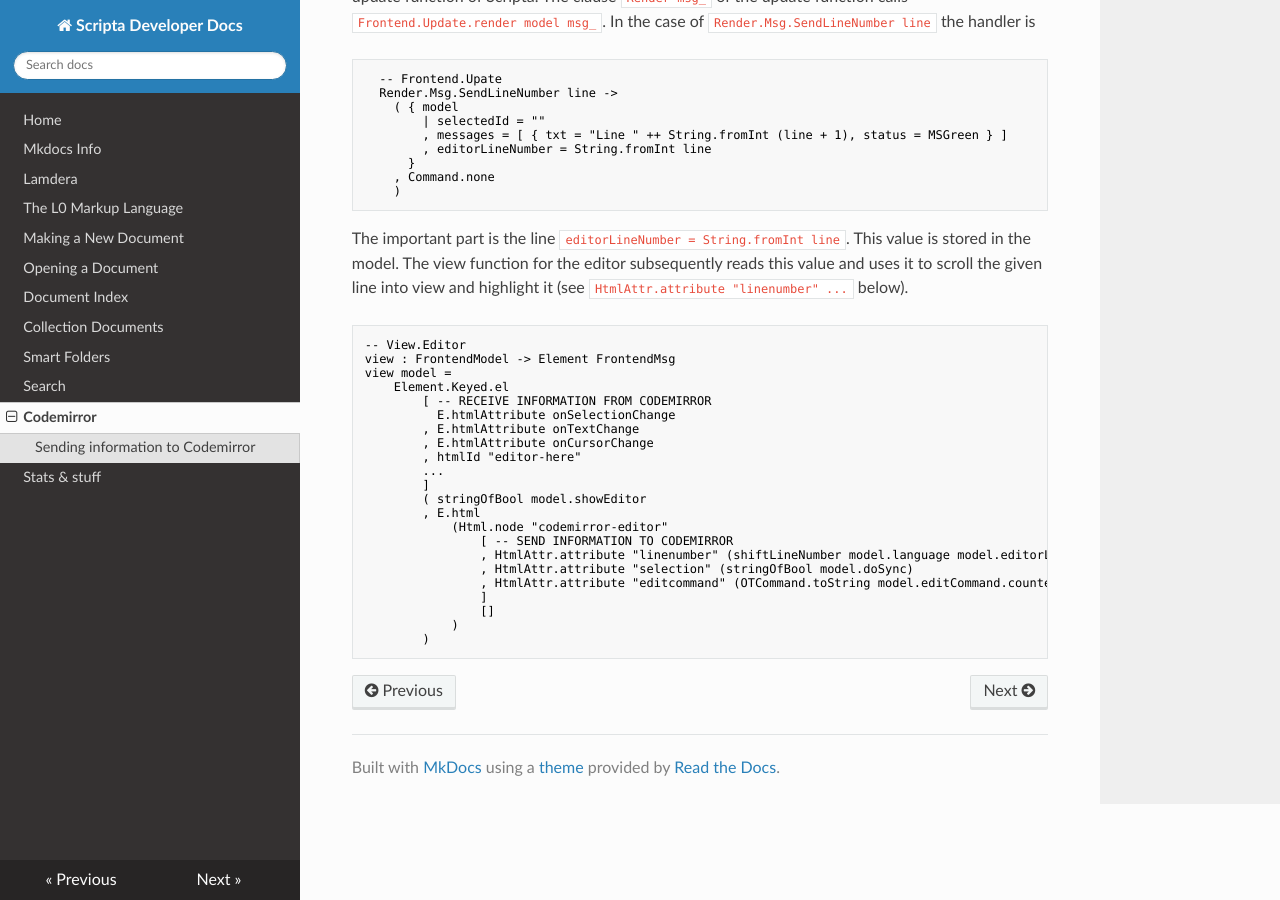
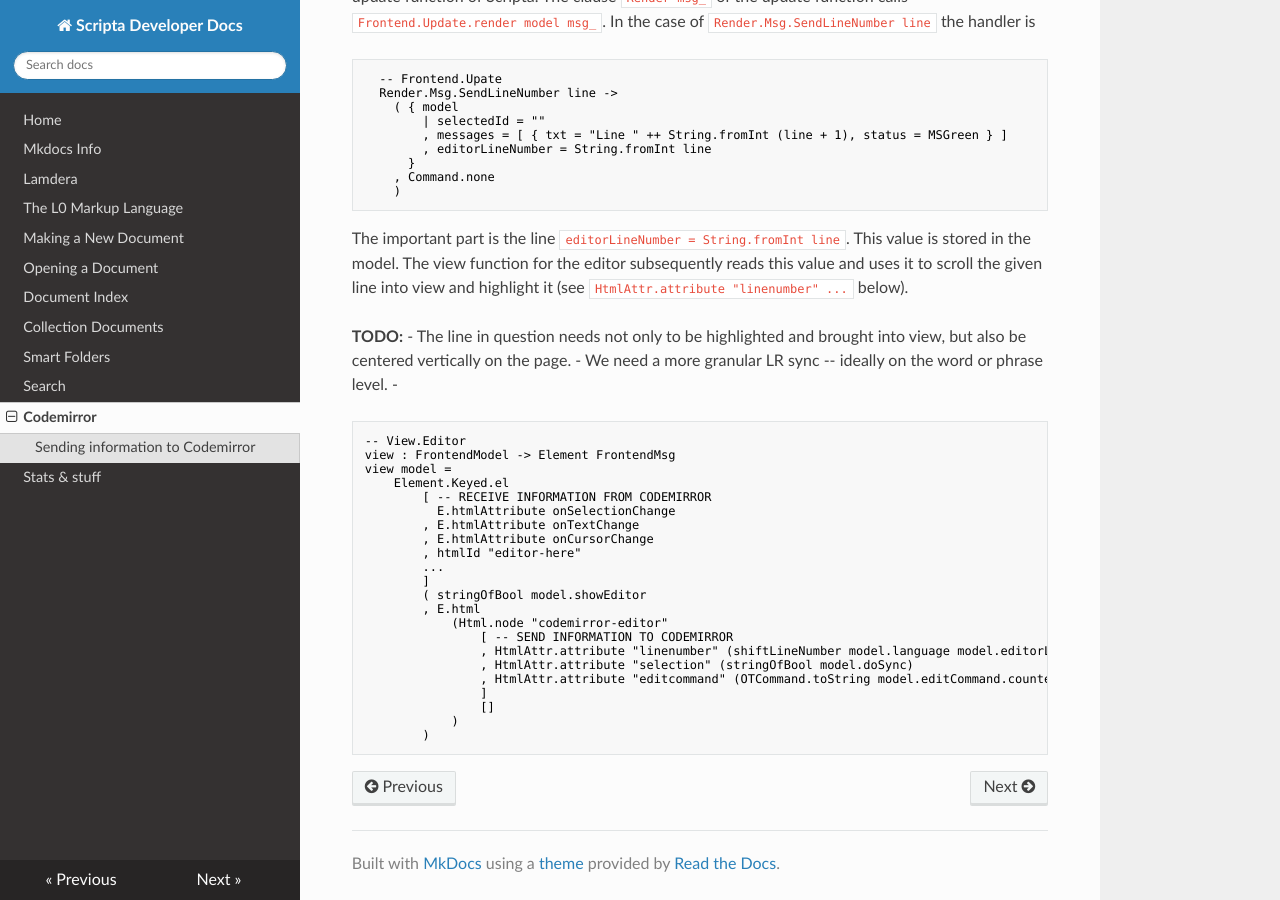
Before and after one commit to jxxcarlson/docs-scripta-dev, an MkDocs documentation site: the page built from docs-scripta-app/codemirror.md, in a window 1280 px wide and 900 px high, scrolled down 675 px. Built offline with MkDocs 1.6.1, drawn with Linux system fonts in a browser that asks for light colours; nearby versions of some CDN libraries.

Commit message:
update docs

````diff
--- a/docs-scripta-app/codemirror.md
+++ b/docs-scripta-app/codemirror.md
@@ -53,6 +53,13 @@ This value is stored in the model.  The view function for the editor subsequentl
 reads this value and uses it to scroll the given line into view and highlight it
 (see `HtmlAttr.attribute "linenumber" ... ` below).
 
+**TODO:**
+  - The line in question needs not only to be highlighted
+and brought into view, but also be centered vertically on the
+page.
+  - We need a more granular LR sync -- ideally on the word or
+phrase level.
+  -
 ```elm
 -- View.Editor
 view : FrontendModel -> Element FrontendMsg
````
